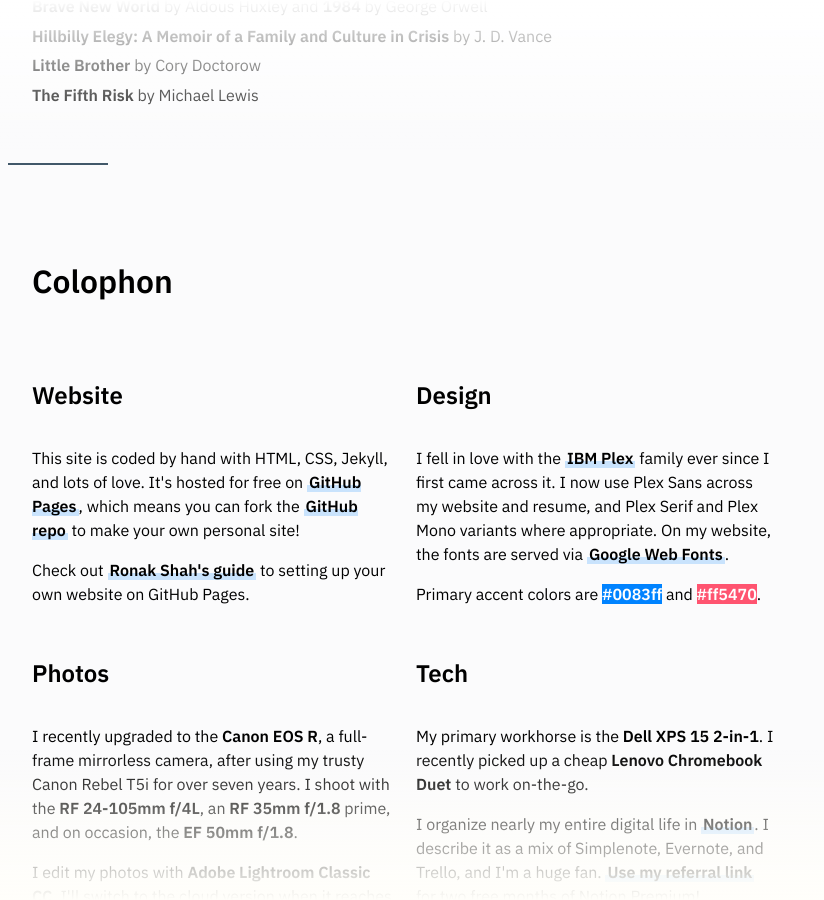
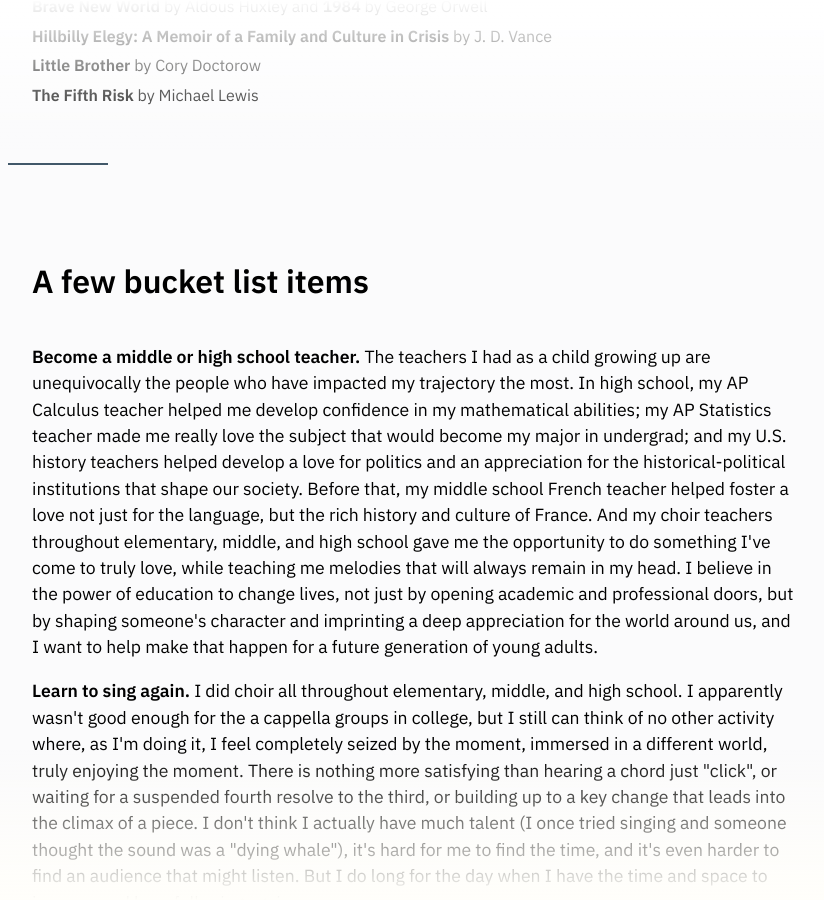
Before and after one commit to iamdanzhao/iamdanzhao.github.io, a Jekyll site: the page built from about/index.html, in a window 1280 px wide and 900 px high, scrolled down 3010 px. Shown: the whole window, without its empty margins (224-1048 px from the left). Built offline with Jekyll 4.4.1, drawn with Linux system fonts in a browser that asks for light colours; some of the changed text lies outside the part shown.

Commit message:
bucket list items

```diff
--- a/about/index.html
+++ b/about/index.html
@@ -80,6 +80,12 @@
 </div>
 <div class="wide sep"></div>
 <div class="wide">
+    <h2>A few bucket list items</h2>
+    <p><strong>Become a middle or high school teacher.</strong> The teachers I had as a child growing up are unequivocally the people who have impacted my trajectory the most. In high school, my AP Calculus teacher helped me develop confidence in my mathematical abilities; my AP Statistics teacher made me really love the subject that would become my major in undergrad; and my U.S. history teachers helped develop a love for politics and an appreciation for the historical-political institutions that shape our society. Before that, my middle school French teacher helped foster a love not just for the language, but the rich history and culture of France. And my choir teachers throughout elementary, middle, and high school gave me the opportunity to do something I've come to truly love, while teaching me melodies that will always remain in my head. I believe in the power of education to change lives, not just by opening academic and professional doors, but by shaping someone's character and imprinting a deep appreciation for the world around us, and I want to help make that happen for a future generation of young adults.</p>
+    <p><strong>Learn to sing again.</strong> I did choir all throughout elementary, middle, and high school. I apparently wasn't good enough for the a cappella groups in college, but I still can think of no other activity where, as I'm doing it, I feel completely seized by the moment, immersed in a different world, truly enjoying the moment. There is nothing more satisfying than hearing a chord just "click", or waiting for a suspended fourth resolve to the third, or building up to a key change that leads into the climax of a piece. I don't think I actually have much talent (I once tried singing and someone thought the sound was a "dying whale"), it's hard for me to find the time, and it's even harder to find an audience that might listen. But I do long for the day when I have the time and space to improve and hopefully sing again.</p>
+</div>
+<div class="wide sep"></div>
+<div class="wide">
     <h2>Colophon</h2>
     <div class="cols">
         <div class="half">
```
